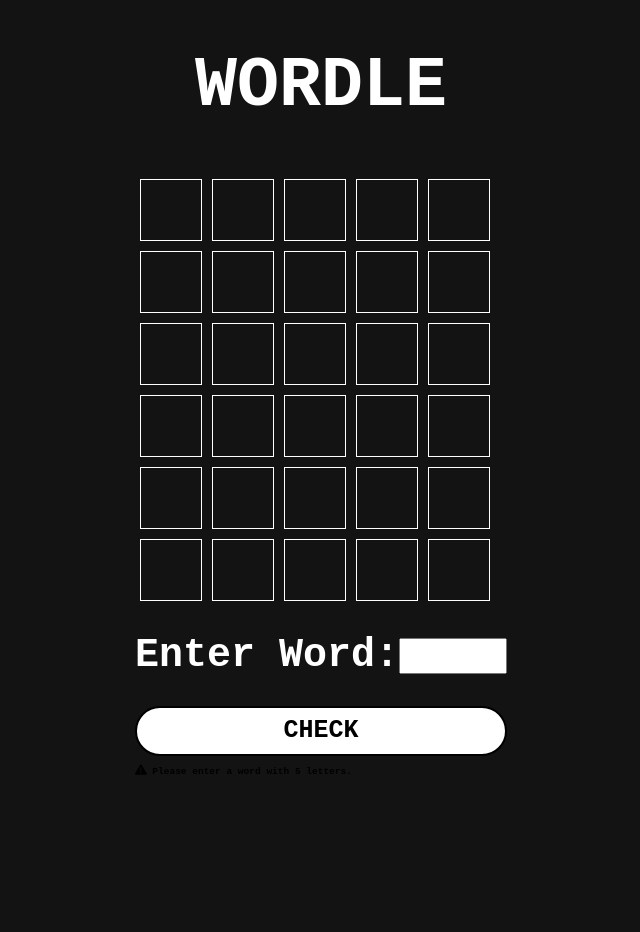
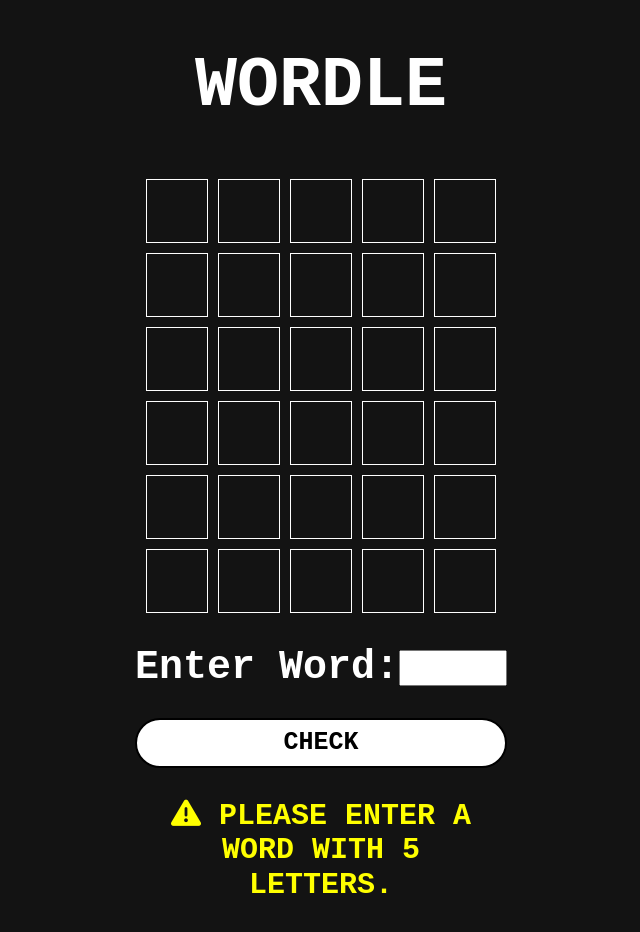
Before and after one commit to cd-7/wordle, a plain HTML site: page index.html in a window 1280 px wide. Both pictures are taken after a click on the button "CHECK". Shown: the whole page, without its empty margins (319-959 px from the left). Before the commit the page ends 800 px from the top, so only its background shows below. Drawn offline with Linux system fonts and the light colour scheme; files that its build step writes are made by us from their sources.

Commit message:
Update styles.css

```diff
--- a/styles.css
+++ b/styles.css
@@ -1,5 +1,8 @@
 html {
   font-size: 62.5%;
+  margin: 0;
+  height: 100%;
+  overflow: hidden;
 }
 
 body {
@@ -25,15 +28,24 @@ body {
   height: 60px;
   border: white solid 1px;
   margin: 5px;
+  display: flex;
+  justify-content: center;
+  align-items: center;
+  color: white;
+  font-size: 5rem;
+  padding-bottom: 2px;
+  text-transform: uppercase;
 }
 
 .guess {
   display: inline-flex;
+  justify-self: center;
 }
 
 .game__input {
   display: inline-flex;
   align-items: center;
+  text-transform: capitalize;
 }
 
 .input__label {
@@ -63,3 +75,12 @@ body {
 .game__btn:hover {
   background: rgb(156, 156, 156);
 }
+
+#warning__label {
+  font-size: 3rem;
+  color: yellow;
+  text-transform: uppercase;
+  text-align: center;
+  max-width: 320px;
+  justify-self: center;
+}
```
